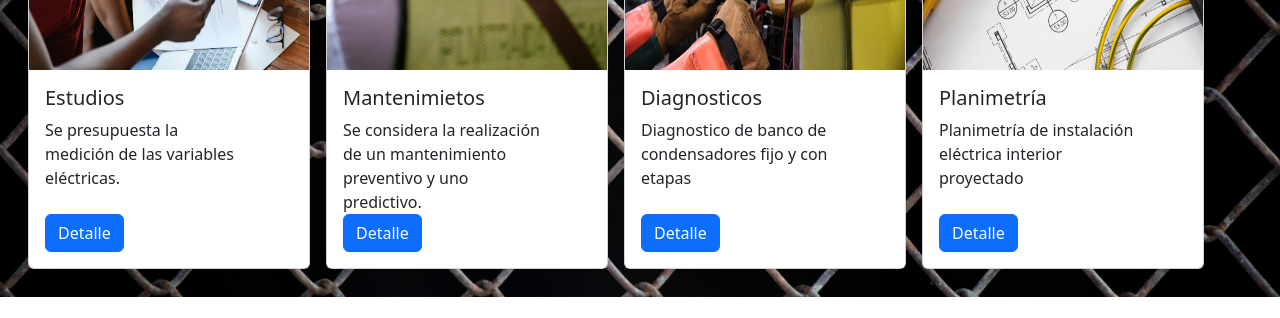
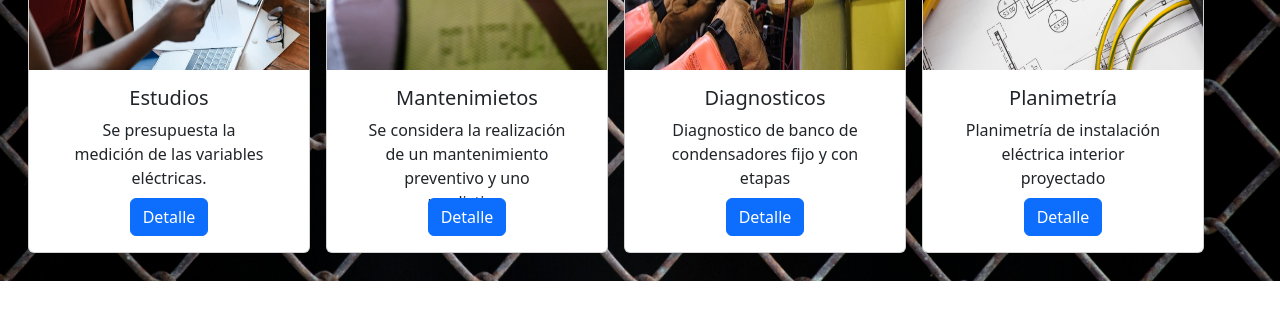
Before and after one commit to juacomiranda/electricidadgyg, a React (Vite) app: page / in a window 1280 px wide. Shown: the part 1507-1825 px from the top of the page. Built offline with nearby package versions, Linux system fonts and the light colour scheme.

Commit message:
img_fluid_card

```diff
--- a/src/js/components/card.jsx
+++ b/src/js/components/card.jsx
@@ -5,10 +5,10 @@ import React from "react";
 export const Card = (props) => {
     return (
         <div className="card m-2">
-            <img src={props.imagen} className="card-img-top" alt="rayo" />
-            <div className="card-body">
+            <img src={props.imagen} className="card-img-top img-fluid m-auto" alt="rayo" />
+            <div className="card-body text-center">
                 <h5 className="card-title">{props.title}</h5>
-                <p className="card-text">{props.texto}</p>
+                <p className="card-text m-auto">{props.texto}</p>
                 <a href="#" className="btn btn-primary">Detalle</a>
             </div>
         </div>
```
